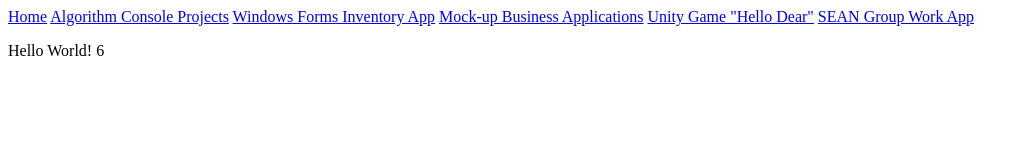
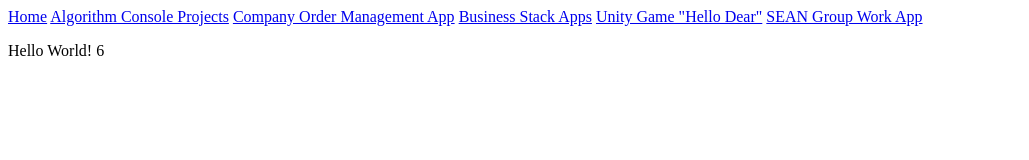
Before and after one commit to shayleebroadus/S_Broadus_Portfolio, a plain HTML site: page RecommendationEngine.html in a window 1280 px wide. Shown: the whole page, without its empty margins (0-1029 px from the left). Drawn offline with Linux system fonts and the light colour scheme.

Commit message:
name tweaks2

```diff
--- a/RecommendationEngine.html
+++ b/RecommendationEngine.html
@@ -12,8 +12,8 @@
 <nav>
     <a href="/S_Broadus_Portfolio/index">Home</a>
     <a href="/S_Broadus_Portfolio/AlgorithmPerformance">Algorithm Console Projects</a>
-    <a href="/S_Broadus_Portfolio/WinFormsInventoryApp">Windows Forms Inventory App</a>
-    <a href="/S_Broadus_Portfolio/SimpleStackApps">Mock-up Business Applications</a>
+    <a href="/S_Broadus_Portfolio/WinFormsInventoryApp">Company Order Management App</a>
+    <a href="/S_Broadus_Portfolio/SimpleStackApps">Business Stack Apps</a>
     <a href="/S_Broadus_Portfolio/HelloDear">Unity Game "Hello Dear"</a>
     <a href="/S_Broadus_Portfolio/TimeTracker">SEAN Group Work App</a>
 </nav>
```
